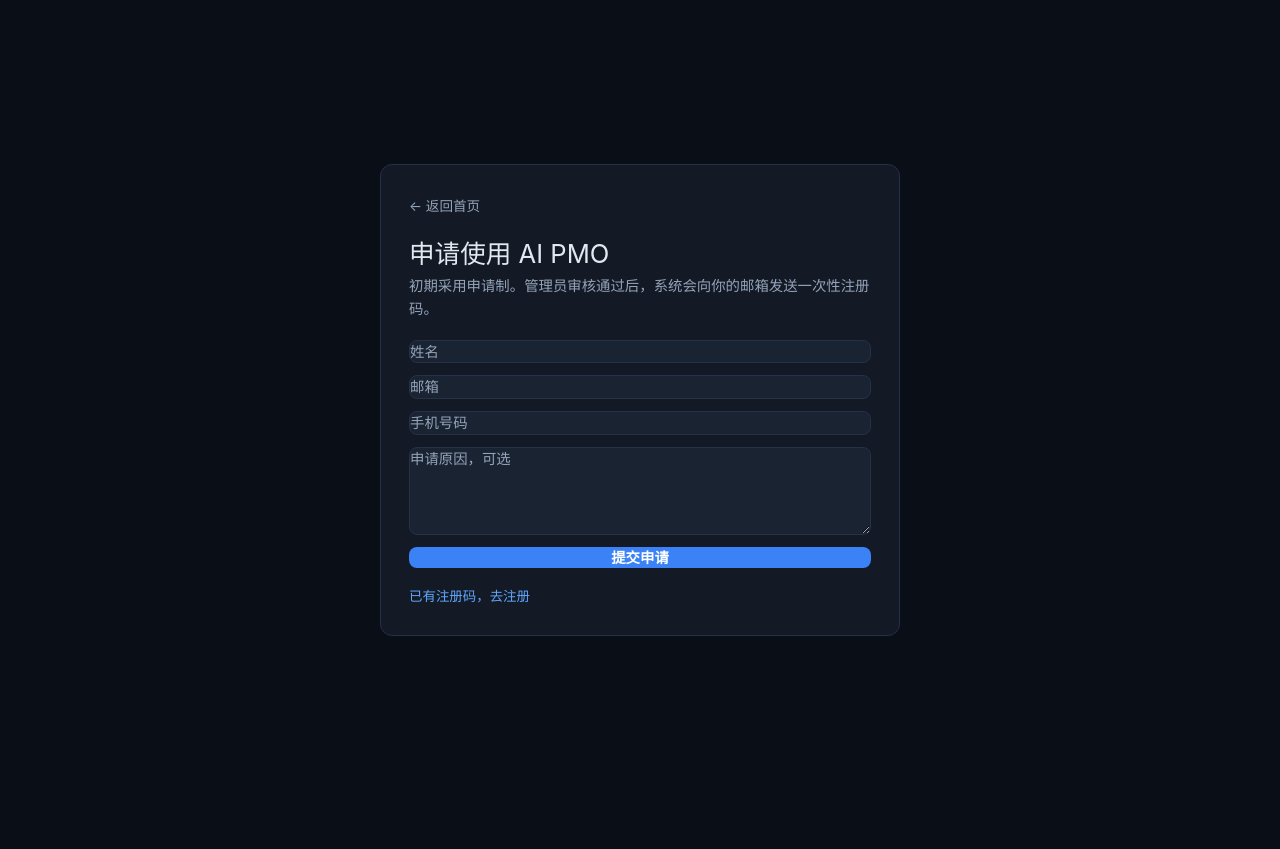
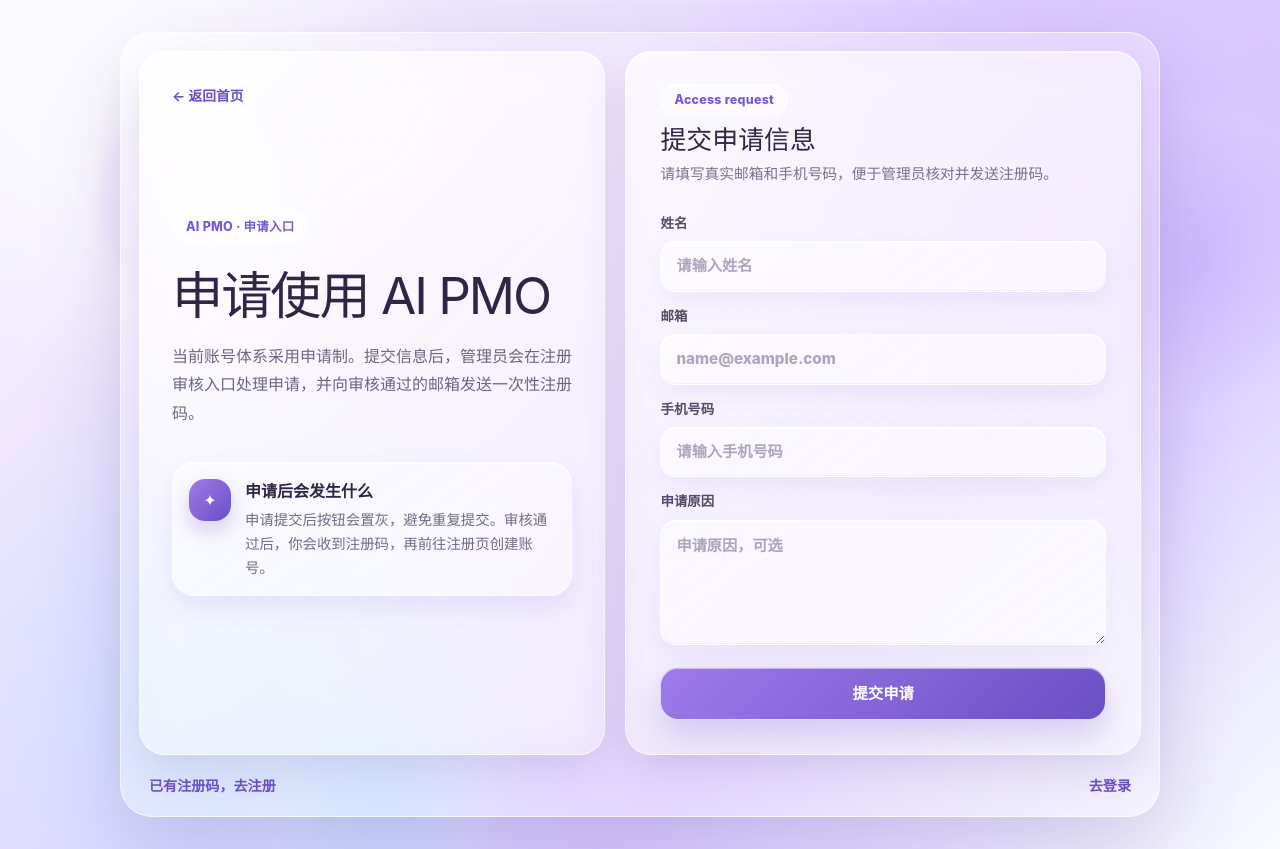
Before and after one commit to Allen-cy/AI-PM, a Next.js app: page /auth/apply in a window 1280 px wide. Before the commit the page ends 800 px from the top, so only its background shows below. Built offline with nearby package versions, Linux system fonts and the light colour scheme.

Commit message:
release: v5.1.6 glass apply page

```diff
--- a/package.json
+++ b/package.json
@@ -1,6 +1,6 @@
 {
   "name": "ai-pm-system",
-  "version": "5.1.5",
+  "version": "5.1.6",
   "private": true,
   "scripts": {
     "dev": "next dev",
--- a/src/app/auth/apply/page.tsx
+++ b/src/app/auth/apply/page.tsx
@@ -1,7 +1,9 @@
 "use client";
 
 import Link from "next/link";
+import type { FormEvent } from "react";
 import { useState } from "react";
+import styles from "../register/register.module.css";
 
 export default function ApplyPage() {
   const [form, setForm] = useState({ name: "", email: "", phone: "", reason: "" });
@@ -11,7 +13,8 @@ export default function ApplyPage() {
 
   const update = (key: keyof typeof form, value: string) => setForm(prev => ({ ...prev, [key]: value }));
 
-  const submit = async () => {
+  const submit = async (event: FormEvent<HTMLFormElement>) => {
+    event.preventDefault();
     setLoading(true);
     setMessage(null);
     try {
@@ -31,32 +34,110 @@ export default function ApplyPage() {
     }
   };
 
+  const isSuccess = message === "申请已提交，待管理员审核后会通过邮件发送注册码。";
+
   return (
-    <main style={{ minHeight: "100vh", display: "grid", placeItems: "center", background: "var(--bg)", padding: 24 }}>
-      <div className="card" style={{ width: "100%", maxWidth: 520, padding: 28 }}>
-        <Link href="/" style={{ color: "var(--text2)", textDecoration: "none", fontSize: "0.85rem" }}>← 返回首页</Link>
-        <h1 style={{ marginTop: 18, fontSize: "1.6rem" }}>申请使用 AI PMO</h1>
-        <p style={{ color: "var(--text2)", fontSize: "0.9rem", lineHeight: 1.6 }}>
-          初期采用申请制。管理员审核通过后，系统会向你的邮箱发送一次性注册码。
-        </p>
-        <div style={{ display: "grid", gap: 12, marginTop: 20 }}>
-          <input className="input" placeholder="姓名" value={form.name} onChange={event => update("name", event.target.value)} disabled={submitted} />
-          <input className="input" placeholder="邮箱" value={form.email} onChange={event => update("email", event.target.value)} disabled={submitted} />
-          <input className="input" placeholder="手机号码" value={form.phone} onChange={event => update("phone", event.target.value)} disabled={submitted} />
-          <textarea className="input" placeholder="申请原因，可选" rows={4} value={form.reason} onChange={event => update("reason", event.target.value)} disabled={submitted} />
-          <button className="btn-primary" onClick={submit} disabled={loading || submitted}>
+    <main className={styles.page}>
+      <div className={styles.orbOne} aria-hidden="true" />
+      <div className={styles.orbTwo} aria-hidden="true" />
+      <div className={styles.orbThree} aria-hidden="true" />
+
+      <section className={styles.shell} aria-labelledby="apply-title">
+        <div className={styles.introPanel}>
+          <Link href="/" className={styles.backLink}>← 返回首页</Link>
+          <div className={styles.badge}>AI PMO · 申请入口</div>
+          <h1 id="apply-title" className={styles.title}>申请使用 AI PMO</h1>
+          <p className={styles.description}>
+            当前账号体系采用申请制。提交信息后，管理员会在注册审核入口处理申请，并向审核通过的邮箱发送一次性注册码。
+          </p>
+          <div className={styles.noticeCard}>
+            <span className={styles.noticeIcon} aria-hidden="true">✦</span>
+            <div>
+              <strong>申请后会发生什么</strong>
+              <p>申请提交后按钮会置灰，避免重复提交。审核通过后，你会收到注册码，再前往注册页创建账号。</p>
+            </div>
+          </div>
+        </div>
+
+        <form className={styles.formPanel} onSubmit={submit}>
+          <div className={styles.formHeader}>
+            <span className={styles.formEyebrow}>Access request</span>
+            <h2>提交申请信息</h2>
+            <p>请填写真实邮箱和手机号码，便于管理员核对并发送注册码。</p>
+          </div>
+
+          <div className={styles.fieldGrid}>
+            <label className={styles.field} htmlFor="name">
+              <span>姓名</span>
+              <input
+                id="name"
+                className={styles.input}
+                placeholder="请输入姓名"
+                value={form.name}
+                autoComplete="name"
+                onChange={event => update("name", event.target.value)}
+                disabled={submitted}
+              />
+            </label>
+
+            <label className={styles.field} htmlFor="email">
+              <span>邮箱</span>
+              <input
+                id="email"
+                className={styles.input}
+                type="email"
+                placeholder="name@example.com"
+                value={form.email}
+                autoComplete="email"
+                onChange={event => update("email", event.target.value)}
+                disabled={submitted}
+              />
+            </label>
+
+            <label className={styles.field} htmlFor="phone">
+              <span>手机号码</span>
+              <input
+                id="phone"
+                className={styles.input}
+                type="tel"
+                placeholder="请输入手机号码"
+                value={form.phone}
+                autoComplete="tel"
+                onChange={event => update("phone", event.target.value)}
+                disabled={submitted}
+              />
+            </label>
+
+            <label className={styles.field} htmlFor="reason">
+              <span>申请原因</span>
+              <textarea
+                id="reason"
+                className={`${styles.input} ${styles.textarea}`}
+                placeholder="申请原因，可选"
+                rows={4}
+                value={form.reason}
+                onChange={event => update("reason", event.target.value)}
+                disabled={submitted}
+              />
+            </label>
+          </div>
+
+          <button className={styles.submitButton} type="submit" disabled={loading || submitted}>
             {submitted ? "申请已提交，请等待审核" : loading ? "提交中..." : "提交申请"}
           </button>
-        </div>
+        </form>
+
         {message && (
-          <div style={{ marginTop: 14, color: message.includes("已提交") ? "var(--green)" : "var(--red)", fontSize: "0.84rem" }}>
+          <div className={isSuccess ? styles.successMessage : styles.errorMessage} role="status" aria-live="polite">
             {message}
           </div>
         )}
-        <div style={{ marginTop: 18, fontSize: "0.84rem" }}>
-          <Link href="/auth/register" style={{ color: "var(--accent2)" }}>已有注册码，去注册</Link>
+
+        <div className={styles.footerLinks}>
+          <Link href="/auth/register">已有注册码，去注册</Link>
+          <Link href="/auth/login">去登录</Link>
         </div>
-      </div>
+      </section>
     </main>
   );
 }
--- a/src/app/auth/register/register.module.css
+++ b/src/app/auth/register/register.module.css
@@ -237,9 +237,21 @@
     0 14px 26px rgba(107, 79, 196, 0.12);
 }
 
+.input:disabled {
+  cursor: not-allowed;
+  color: rgba(48, 37, 69, 0.58);
+  background: rgba(255, 255, 255, 0.28);
+}
+
 .codeInput {
   letter-spacing: 0.08em;
   text-transform: uppercase;
+}
+
+.textarea {
+  min-height: 112px;
+  resize: vertical;
+  line-height: 1.6;
 }
 
 .submitButton {
--- a/src/app/page.tsx
+++ b/src/app/page.tsx
@@ -267,7 +267,7 @@ export default function Home() {
         <div style={{ display: "flex", alignItems: "center", gap: 12 }}>
           <span style={{ fontSize: "1.4rem" }}>🏗️</span>
           <span style={{ fontWeight: 800, fontSize: "1.05rem" }}>AI项目管理助手</span>
-          <span className="tag tag-blue">V5.1.5</span>
+          <span className="tag tag-blue">V5.1.6</span>
         </div>
         <div style={{ display: "flex", gap: 16, fontSize: "0.8rem", color: "var(--text2)", alignItems: "center" }}>
           <span>作者：柴春宇</span>
```
Also changed, not shown: 2 other files (tests, documents, lock files or other folders).
